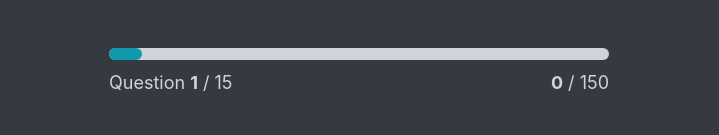
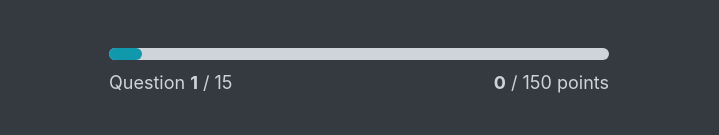
Before and after one commit to FADL285/react-ts-quiz-app, a React (Vite) app: page / in a window 1280 px wide. Both pictures are taken after a click on the button "Let's start". Shown: the part 164-299 px from the top of the page, without its empty margins (281-1000 px from the left). Built offline with nearby package versions, Linux system fonts and the light colour scheme; data requests are answered from the project's data file; a web font is replaced by a local one.

Commit message:
feat(progress): add Progress component for quiz tracking

```diff
--- a/src/App.tsx
+++ b/src/App.tsx
@@ -14,6 +14,7 @@ import {
   initialState,
   ActionTypes,
 } from "./reducers/quiz.reducer";
+import Progress from "./components/Progress";
 
 function App() {
   const [{ questions, status, index, answer, points }, dispatch] = useReducer(
@@ -49,15 +50,11 @@ function App() {
         )}
         {status === "active" && (
           <>
-            <div className="progress">
-              <progress max={questions.length} value={index + 1} />
-              <p>
-                Question <strong>{index + 1}</strong> / {questions.length}
-              </p>
-              <p>
-                <strong>{points}</strong> / {questions.length * 10}
-              </p>
-            </div>
+            <Progress
+              questionsLength={questions.length}
+              currentQuestion={index + 1}
+              points={points}
+            />
             <Question
               question={questions[index]}
               dispatch={dispatch}
--- /dev/null
+++ b/src/components/Progress.tsx
@@ -0,0 +1,23 @@
+interface ProgressProps {
+  questionsLength: number;
+  currentQuestion: number;
+  points: number;
+}
+
+export default function Progress({
+  questionsLength,
+  currentQuestion,
+  points,
+}: ProgressProps) {
+  return (
+    <div className="progress">
+      <progress max={questionsLength} value={currentQuestion} />
+      <p>
+        Question <strong>{currentQuestion}</strong> / {questionsLength}
+      </p>
+      <p>
+        <strong>{points}</strong> / {questionsLength * 10} points
+      </p>
+    </div>
+  );
+}
```
